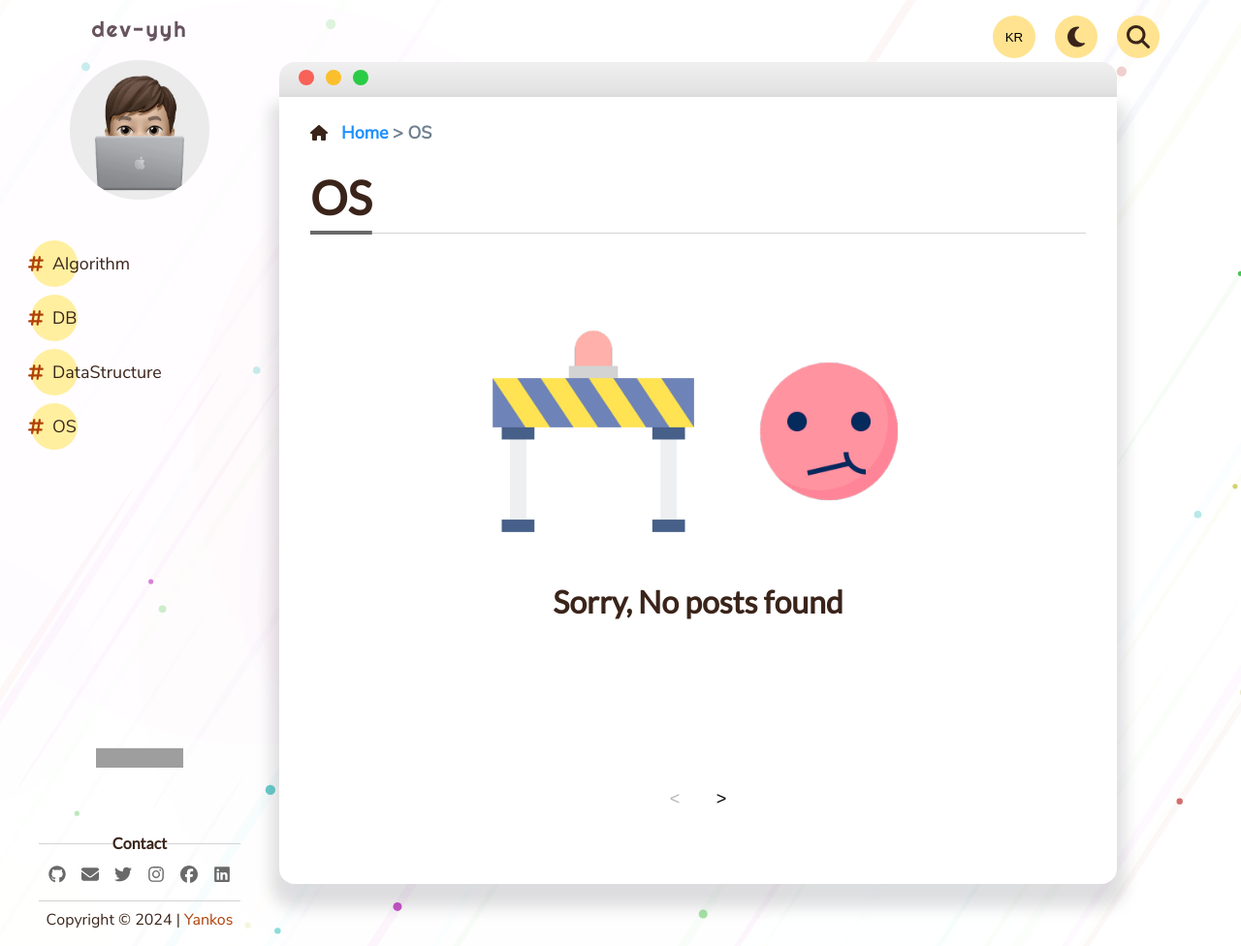
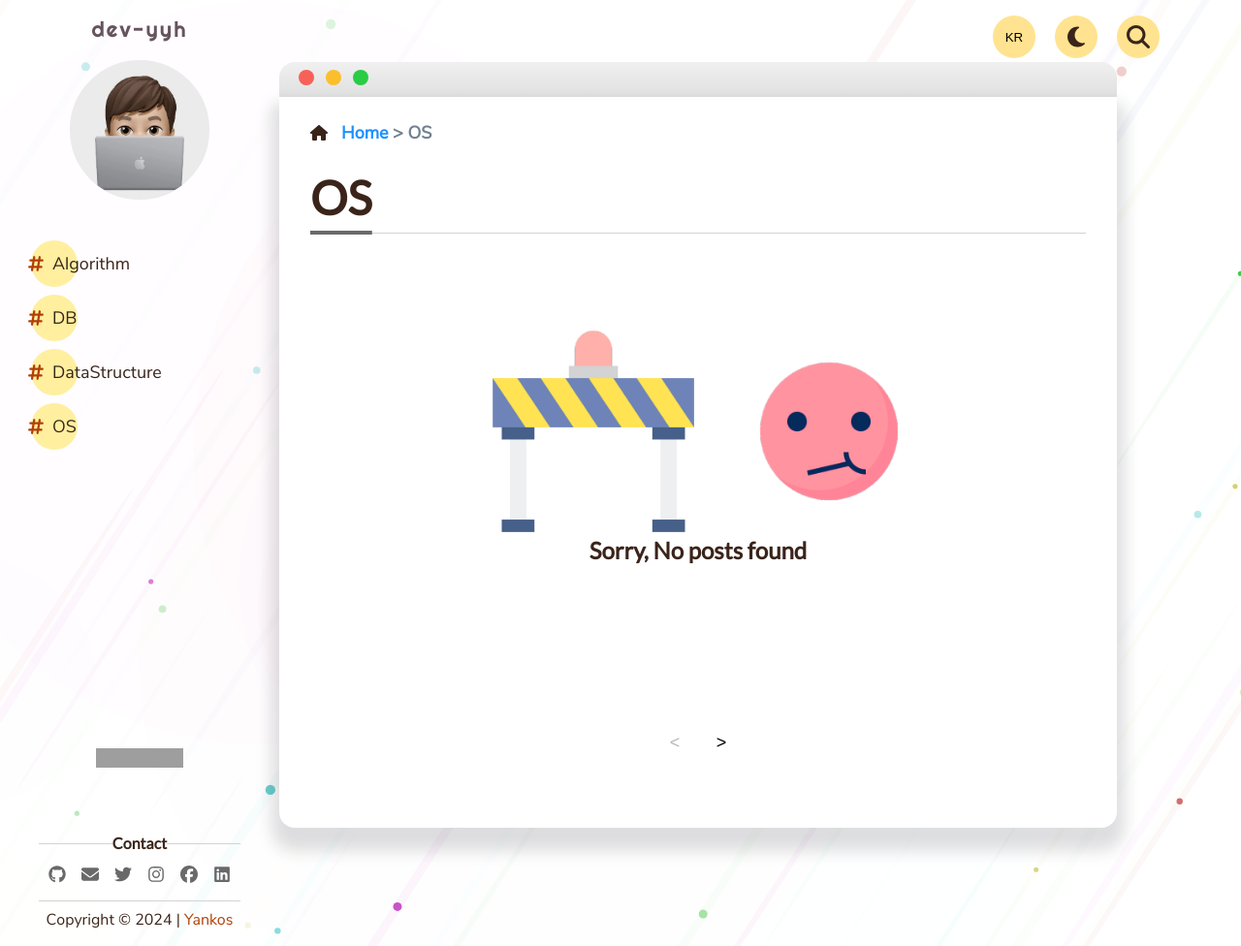
Before and after one commit to dev-yyh/dev-yyh.github.io, a Jekyll site: the page built from _pages/OS/index.md, in a window 1280 px wide and 976 px high. Shown: the whole window at 97% size. Built offline with Jekyll 4.4.1, drawn with Linux system fonts in a browser that asks for light colours; grey boxes are pictures that could not be loaded.

```diff
--- a/_includes/pagination.html
+++ b/_includes/pagination.html
@@ -67,7 +67,7 @@
     {% if post_counts == 0 %}
         <div class="no-posts">
             <img src="{{ '/assets/img/sorry.png'' | prepend: site.baseurl }}"></img>
-            <h1>Sorry, No posts found</h1>
+            <h2>Sorry, No posts found</h2>
         </div>
     {% endif %}
 </div>
```
